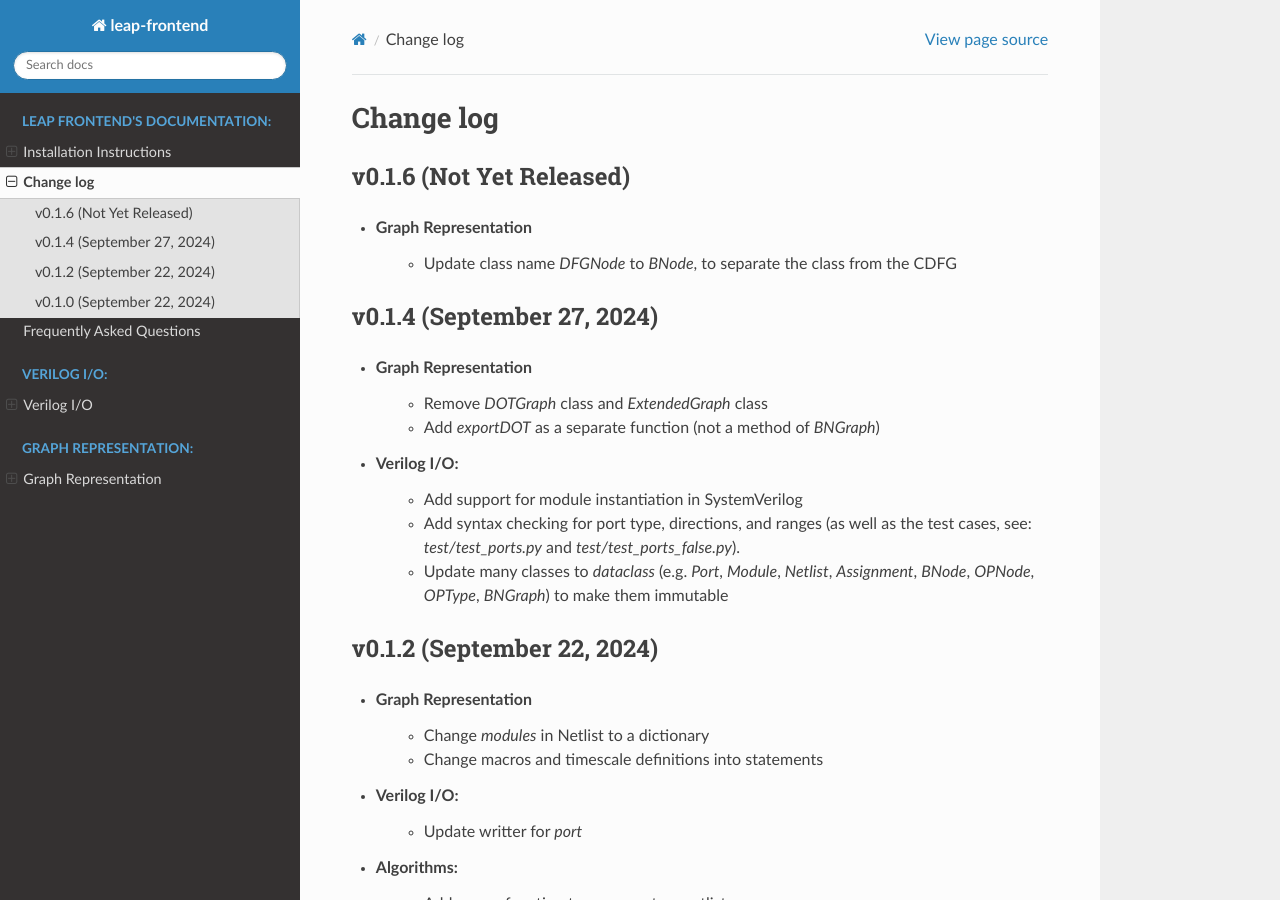
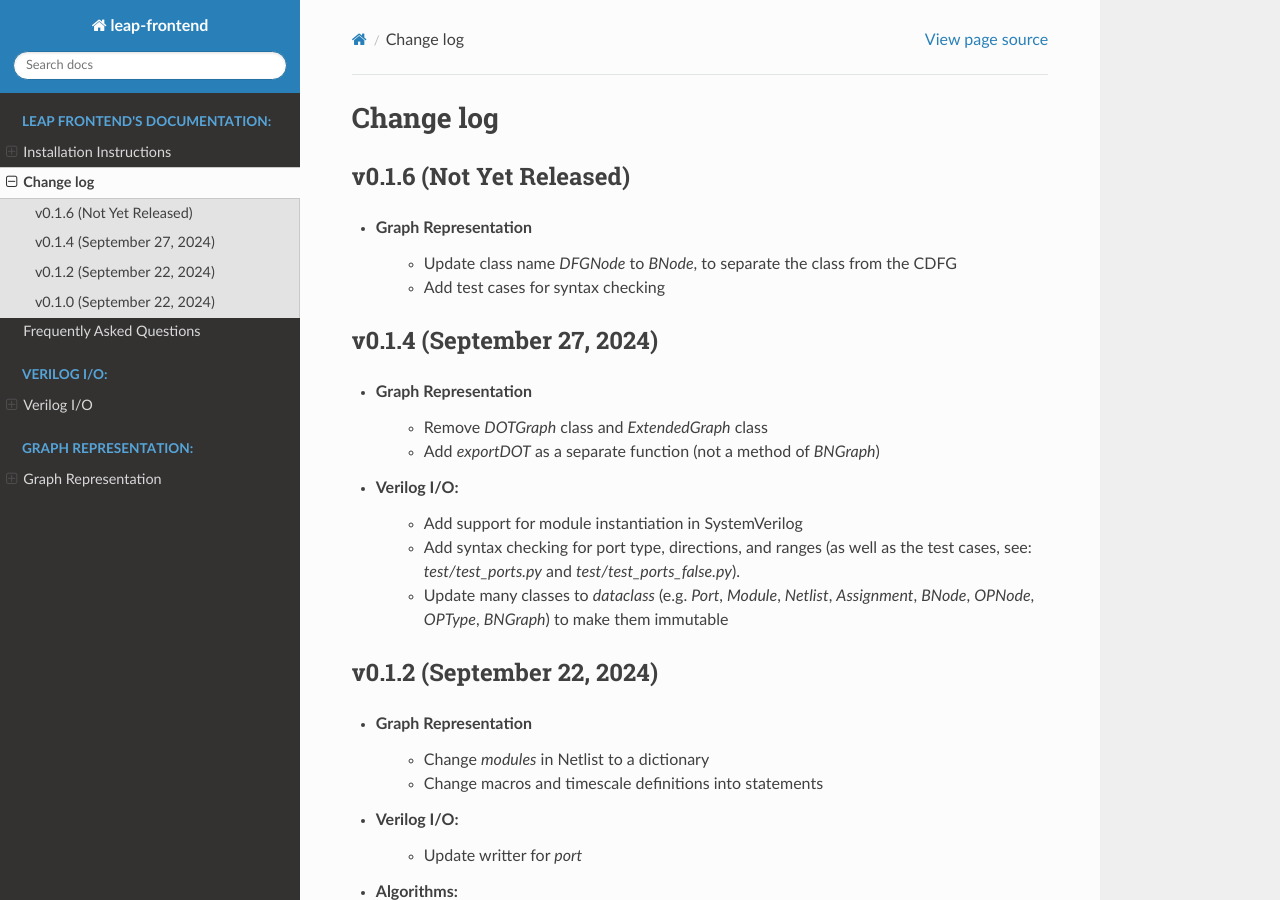
Before and after one commit to Nozidoali/leap-frontend, a Sphinx documentation site: the page built from docs/source/changelog.rst, in a window 1280 px wide and 900 px high. Built offline with Sphinx 7.4.7 and the Read the Docs theme 2.0.0, drawn with Linux system fonts in a browser that asks for light colours.

Commit message:
docs: update version and the changelog

```diff
--- a/docs/requirements.txt
+++ b/docs/requirements.txt
@@ -2,4 +2,4 @@
 -r ../requirements.txt
 sphinx==5.3.0
 sphinx_rtd_theme==2.0.0
-leap_frontend==0.1.0
+leap_frontend==0.1.4
--- a/docs/source/changelog.rst
+++ b/docs/source/changelog.rst
@@ -6,6 +6,7 @@ v0.1.6 (Not Yet Released)
 
 * Graph Representation
     - Update class name `DFGNode` to `BNode`, to separate the class from the CDFG
+    - Add test cases for syntax checking
 
 v0.1.4 (September 27, 2024)
 ---------------------------
```
